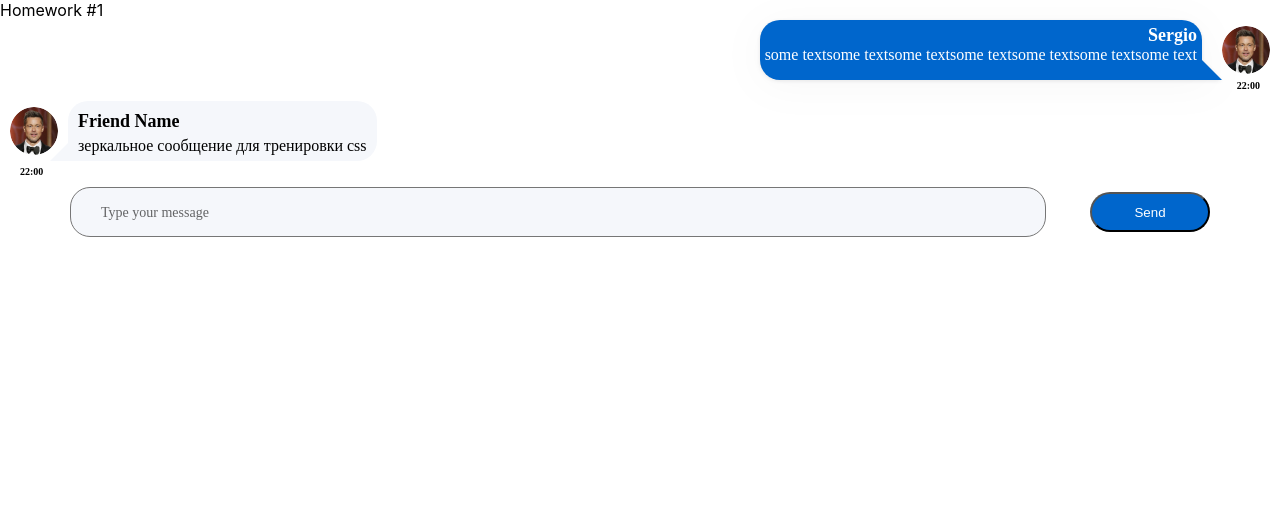
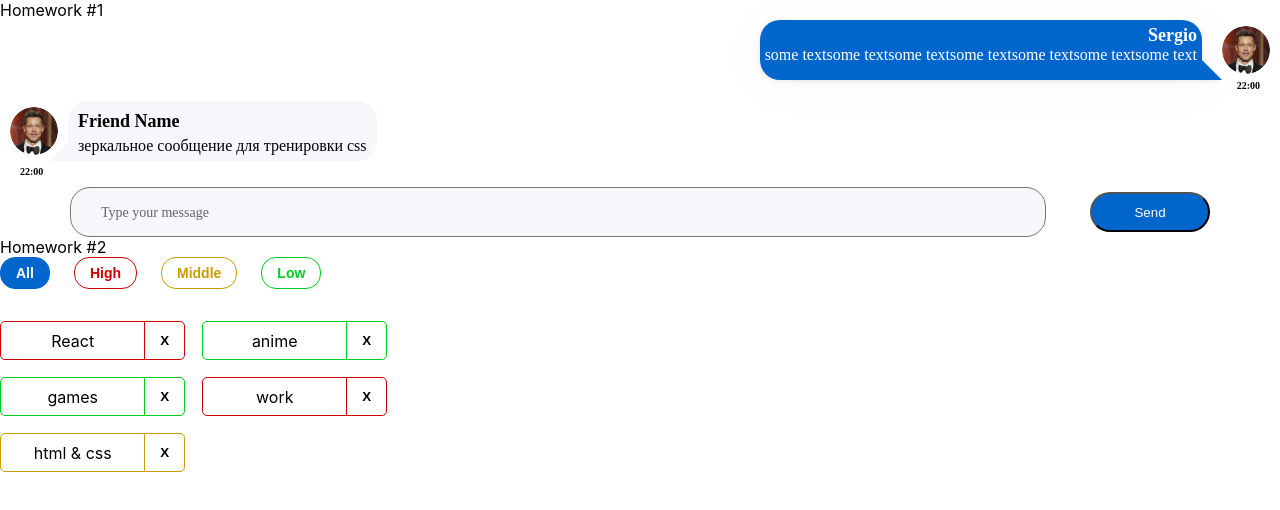
Before and after one commit to Sergey-Bukreev/HomeWorks-Front, a React (Create React App) app: page / in a window 1280 px wide. Shown: the top 510 px of the page. Built offline with nearby package versions, Linux system fonts and the light colour scheme.

Commit message:
add types and fix logic for filter and delete affairs

```diff
--- a/src/s1-main/App.tsx
+++ b/src/s1-main/App.tsx
@@ -1,13 +1,14 @@
 import React from 'react'
 import s from './App.module.css'
 import HW1 from '../s2-homeworks/hw01/HW1'
+import HW2 from "../s2-homeworks/hw02/HW2";
 
 function App() {
     return (
         <div className={s.App}>
             <HW1/>
             {/*раскомментировать по ходу выполнения*/}
-            {/*<HW2/>*/}
+            <HW2/>
             {/*<HW3/>*/}
             {/*<HW4/>*/}
 
--- a/src/s2-homeworks/hw02/HW2.tsx
+++ b/src/s2-homeworks/hw02/HW2.tsx
@@ -17,16 +17,16 @@
 * */
 
 // types
-export type AffairPriorityType = any // need to fix any
+export type AffairPriorityType = "high" | "low" |"middle"// need to fix any
 export type AffairType = {
-    _id: any // need to fix any
-    name: any // need to fix any
+    _id: number // need to fix any
+    name: string // need to fix any
     priority: AffairPriorityType
 }
 export type FilterType = 'all' | AffairPriorityType
 
 // constants
-const defaultAffairs: any = [ // need to fix any
+const defaultAffairs: AffairType[] = [ // need to fix any
     {_id: 1, name: 'React', priority: 'high'}, // студенты могут изменить содержимое name и количество элементов в массиве, ...priority не менять!
     {_id: 2, name: 'anime', priority: 'low'},
     {_id: 3, name: 'games', priority: 'low'},
@@ -35,23 +35,26 @@
 ]
 
 // pure helper functions
-export const filterAffairs = (affairs: any, filter: any): any => { // need to fix any
-
-
-    return affairs // need to fix
+export const filterAffairs = (affairs: AffairType[], filter: FilterType): AffairType[] => { // need to fix any
+    if (filter === "all") {return affairs}
+    else if(filter === "low") {return affairs.filter(el=> el.priority === "low")}
+    else if(filter === "middle") {return affairs.filter(el=> el.priority === "middle")}
+    else if(filter === "high") {return affairs.filter(el=> el.priority === "high")
+    }
+        return affairs
 }
-export const deleteAffair = (affairs: any, _id: any): any => { // need to fix any
-
-    return affairs // need to fix
+export const deleteAffair = (affairs: AffairType[] , _id: number): AffairType[] => { // need to fix any
+    return  (affairs.filter(el=> el._id !== _id))// need to fix
 }
 
 function HW2() {
-    const [affairs, setAffairs] = useState<any>(defaultAffairs) // need to fix any
+    const [affairs, setAffairs] = useState<AffairType[]>(defaultAffairs) // need to fix any
     const [filter, setFilter] = useState<FilterType>('all')
 
     const filteredAffairs = filterAffairs(affairs, filter)
-    const deleteAffairCallback = (_id: any) => { // need to fix any
+    const deleteAffairCallback = (_id: number) => { // need to fix any
         // need to fix
+        setAffairs(deleteAffair(affairs , _id))
     }
 
     return (
--- a/src/s2-homeworks/hw02/affairs/Affairs.tsx
+++ b/src/s2-homeworks/hw02/affairs/Affairs.tsx
@@ -4,24 +4,28 @@
 import s from './Affairs.module.css'
 
 type AffairsPropsType = {
-    data: any // need to fix any
-    setFilter: any
-    deleteAffairCallback: any
+    data: AffairType[] // need to fix any
+    setFilter: (filter:FilterType)=> void
+    deleteAffairCallback: (_id:number)=> void
     filter: FilterType
 }
 
 function Affairs(props: AffairsPropsType) {
     const setAll = () => {
         // need to fix
+        props.setFilter("all")
     }
     const setHigh = () => {
         // need to fix
+        props.setFilter("high")
     }
     const setMiddle = () => {
         // need to fix
+        props.setFilter("middle")
     }
     const setLow = () => {
         // need to fix
+        props.setFilter("low")
     }
 
     const cnAll = s.button + ' ' + s.all + (props.filter === 'all' ? ' ' + s.active : '')
--- a/src/s2-homeworks/hw02/affairs/affair/Affair.tsx
+++ b/src/s2-homeworks/hw02/affairs/affair/Affair.tsx
@@ -6,12 +6,13 @@
 type AffairPropsType = {
     // key не нужно типизировать
     affair: AffairType
-    deleteAffairCallback: any // need to fix any
+    deleteAffairCallback: (_id:number)=> void // need to fix any
 }
 
 function Affair(props: AffairPropsType) {
     const deleteCallback = () => {
         // need to fix
+        props.deleteAffairCallback(props.affair._id)
     }
 
     const nameClass = s.name + ' ' + s2[props.affair.priority]
@@ -25,6 +26,7 @@
         >
             <div id={'hw2-name-' + props.affair._id} className={nameClass}>
                 {/*создаёт студент*/}
+                {props.affair.name}
 
                 {/**/}
             </div>
@@ -36,6 +38,7 @@
                 id={'hw2-button-delete-' + props.affair._id}
                 className={buttonClass}
                 // need to fix
+                onClick={deleteCallback}
 
             >
                 {/*текст кнопки могут изменить студенты*/}
```
